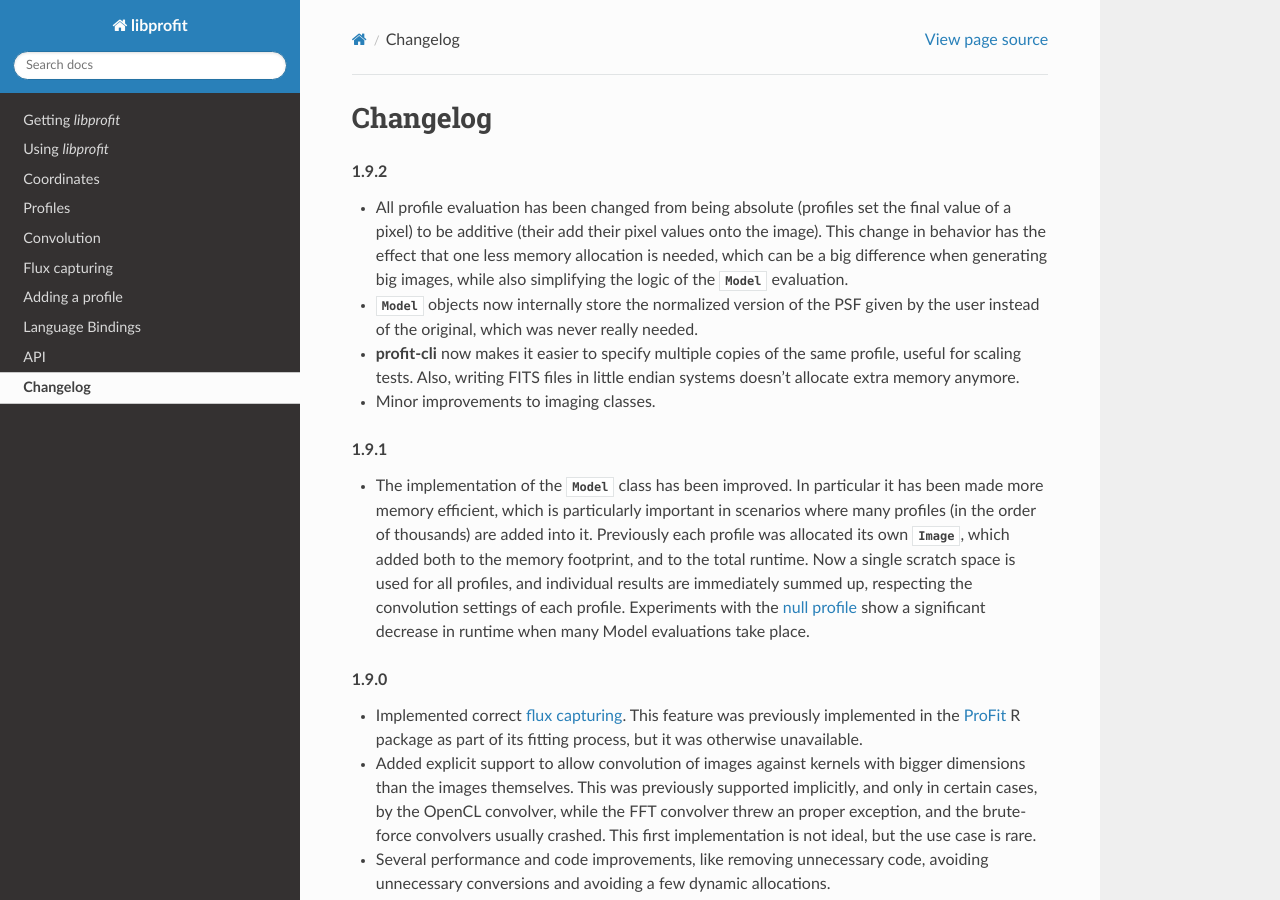
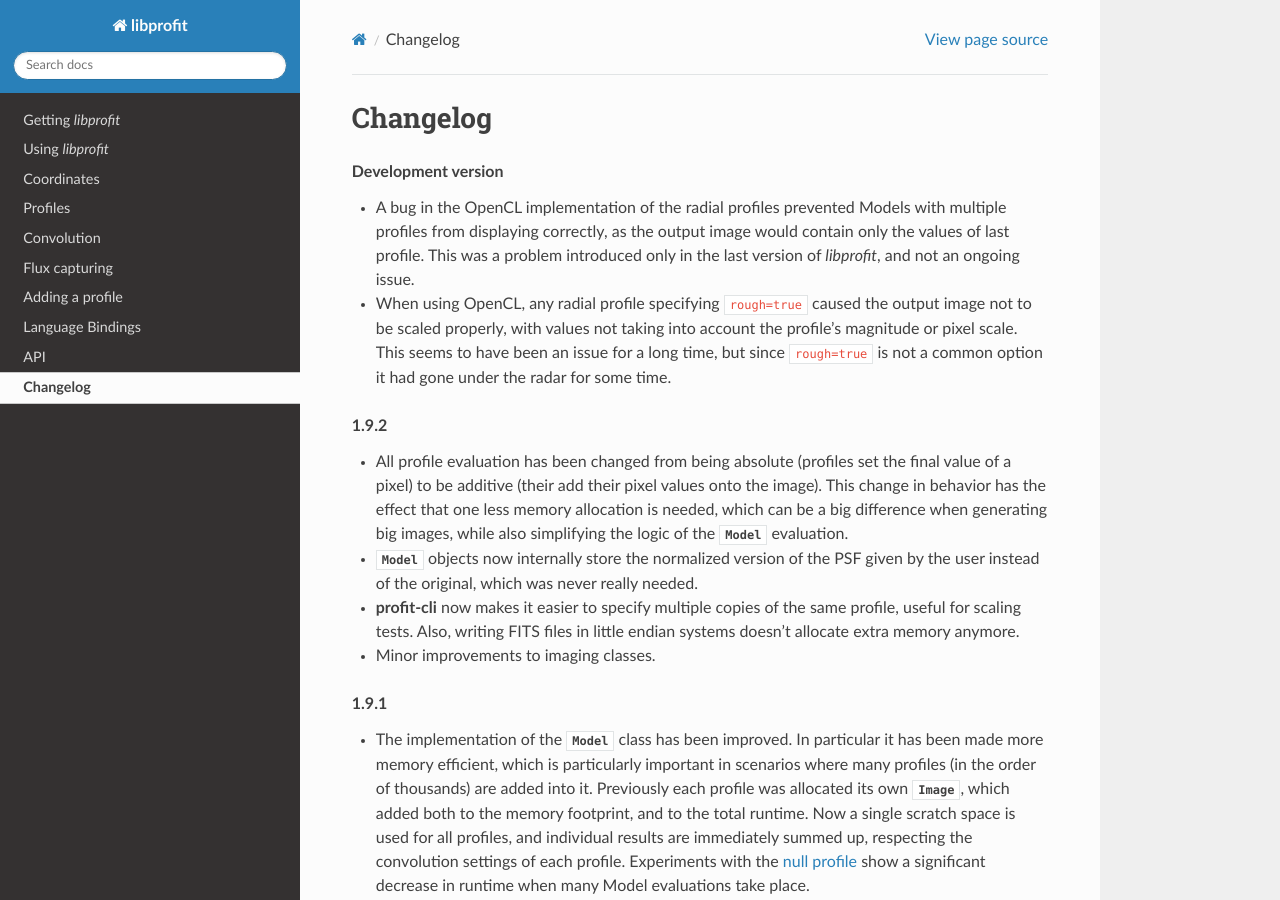
Before and after one commit to ICRAR/libprofit, a Sphinx documentation site: the page built from docs/changelog.rst, in a window 1280 px wide and 900 px high. Built offline with Sphinx 7.4.7 and the Read the Docs theme 2.0.0, drawn with Linux system fonts in a browser that asks for light colours.

Commit message:
Making OpenCL radial profile evaluation additive
In af8c045 we changed the way profiles put values into the target Image
object from being a straight value copying to be additive. This removed
the need for an extra memory allocation in the Model, plus it simplified
the process of combining results from different profiles in an effective
way.

An oversight to that change was the OpenCL implementation of the radial
profiles, which were still overwriting values when writing to the target
image. This is fixed in this commit. To simplify the solution we are
performing an extra memory allocation here to give the OpenCL kernels a
clean slate, as usual; otherwise we would need to change all OpenCL
kernels to make *them* additive, and we would always have to transfer
the current contents of the image first into the OpenCL device before
the kernel is launched (which we currently avoid with OpenCL 1.2 devices
by doing a fill operation with 0s, when possible). On top of that, for
floating-point kernels we would still require an extra allocation
anyway.

A new unit test has been added to double-check that when evaluating a
Model with two radial profiles via OpenCL we still get a sensible image.
The test adds two diametrically opposed profiles and then checks that
their centers have the same flux, which wouldn't be the case if only one
of them makes it into the final image.

When doing this work I also realized that when the 'rough' parameter is
set, we were not scaling the resulting image by the pixel scale, so I'm
fixing that as well.

Signed-off-by: Rodrigo Tobar <rtobar@icrar.org>

```diff
--- a/docs/changelog.rst
+++ b/docs/changelog.rst
@@ -4,6 +4,25 @@ Changelog
 .. default-domain:: cpp
 .. highlight:: cpp
 .. namespace:: profit
+
+.. rubric:: Development version
+
+* A bug in the OpenCL implementation of the radial profiles
+  prevented Models with multiple profiles
+  from displaying correctly,
+  as the output image would contain
+  only the values of last profile.
+  This was a problem introduced
+  only in the last version of *libprofit*,
+  and not an ongoing issue.
+* When using OpenCL,
+  any radial profile specifying ``rough=true``
+  caused the output image not to be scaled properly,
+  with values not taking into account the profile's magnitude
+  or pixel scale.
+  This seems to have been an issue for a long time,
+  but since ``rough=true`` is not a common option
+  it had gone under the radar for some time.
 
 .. rubric:: 1.9.2
 
```
Also changed, not shown: 2 other files.
